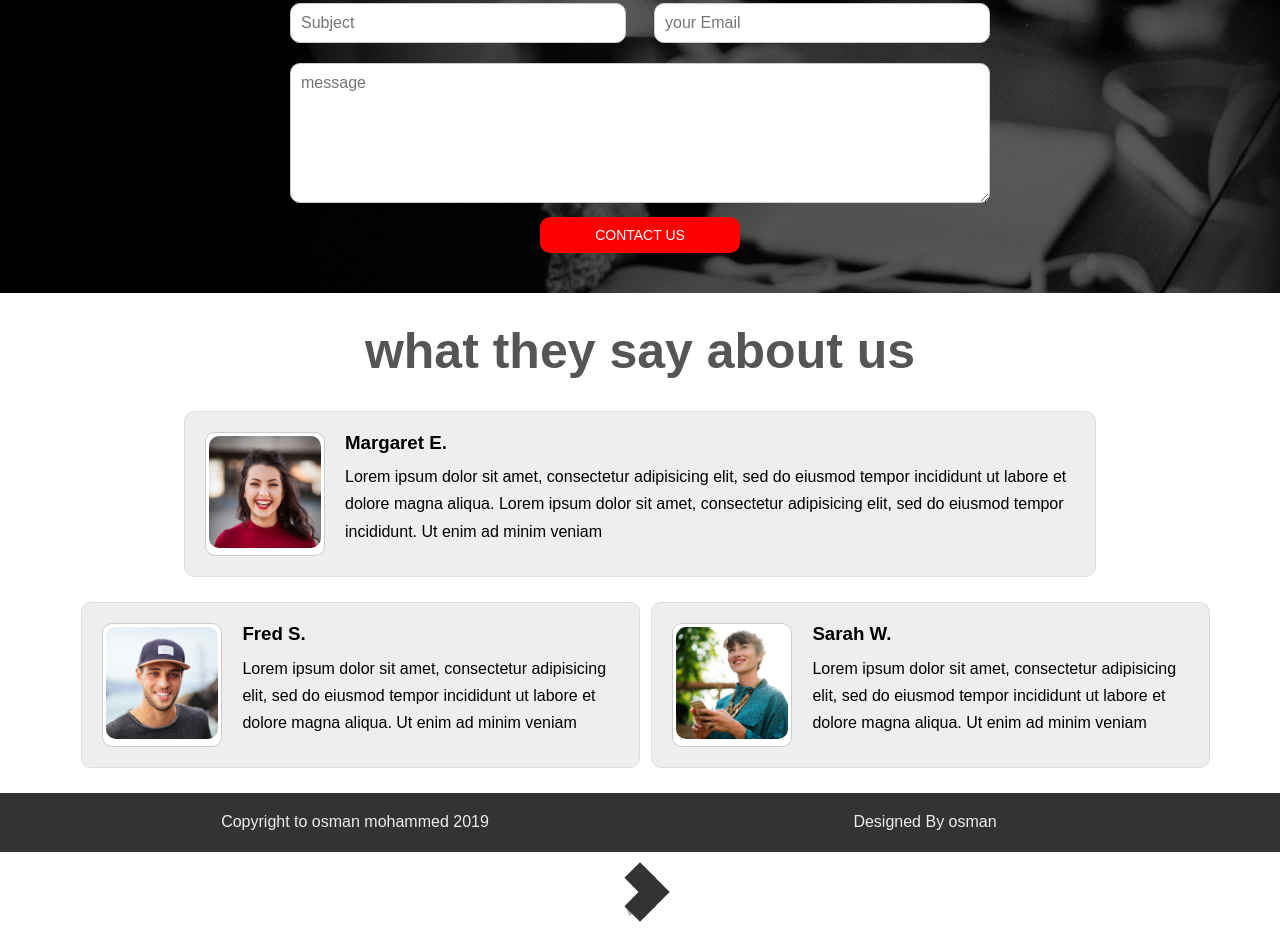
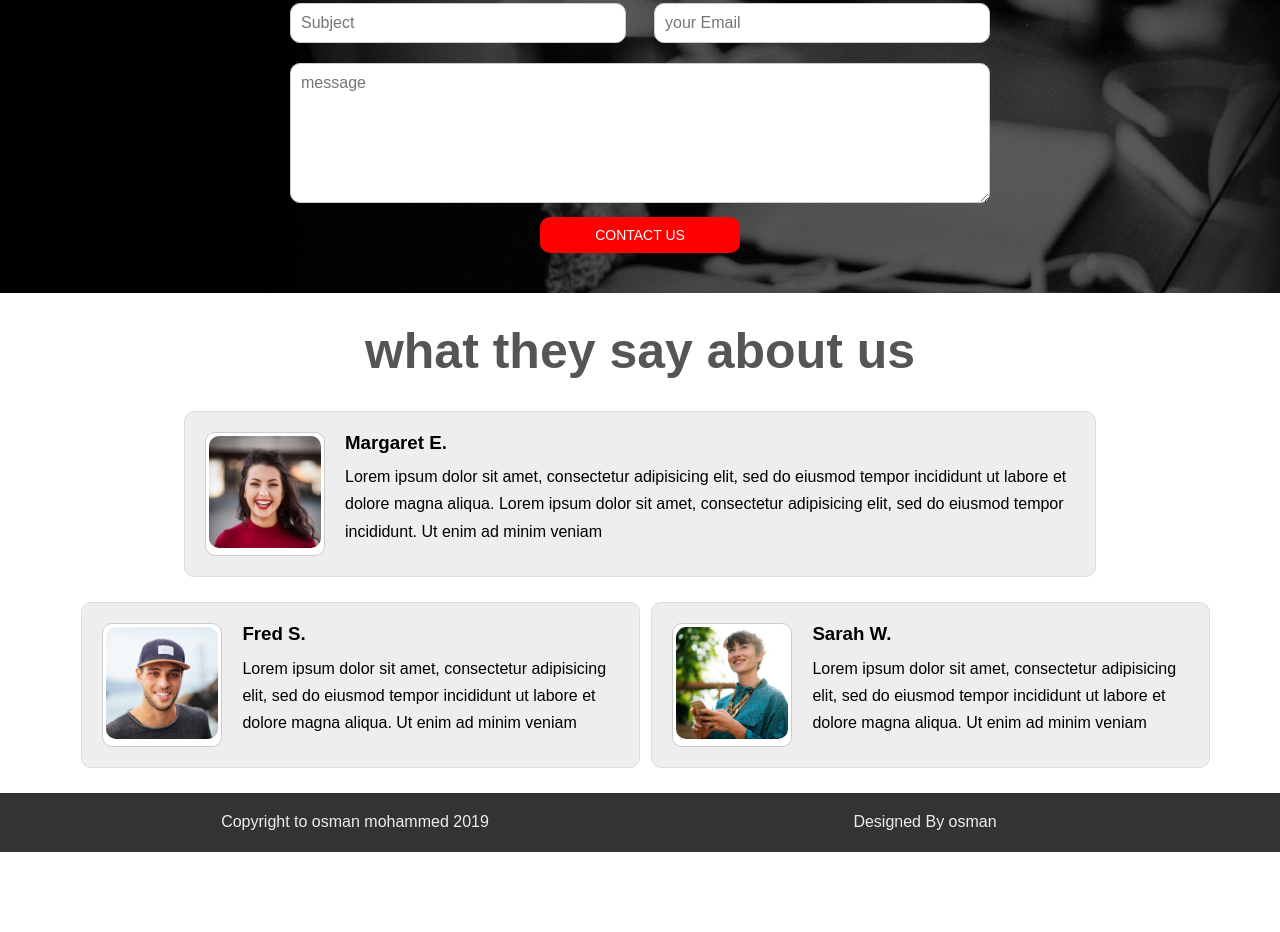
Before and after one commit to osman792/osman792.github.io, a plain HTML site: page index.html in a window 1280 px wide. Shown: the part 2186-3118 px from the top of the page. After the commit the page ends 3038 px from the top, so only its background shows below. Drawn offline with Linux system fonts and the light colour scheme; a web font is replaced by a local one.

Commit message:
Update index.html

```diff
--- a/index.html
+++ b/index.html
@@ -159,17 +159,6 @@
         </div>
     </section>
 
-
-    <div class="loading">
-  <div class="sk-folding-cube">
-  <div class="sk-cube1 sk-cube"></div>
-  <div class="sk-cube2 sk-cube"></div>
-  <div class="sk-cube4 sk-cube"></div>
-  <div class="sk-cube3 sk-cube"></div>
-  </div>
-  </div>
-
-
     <script src="js/jquery.min.js"></script>
     <script src="js/jquery.nicescroll.min.js"></script>
     <script src="js/wow.min.js"></script>
```
